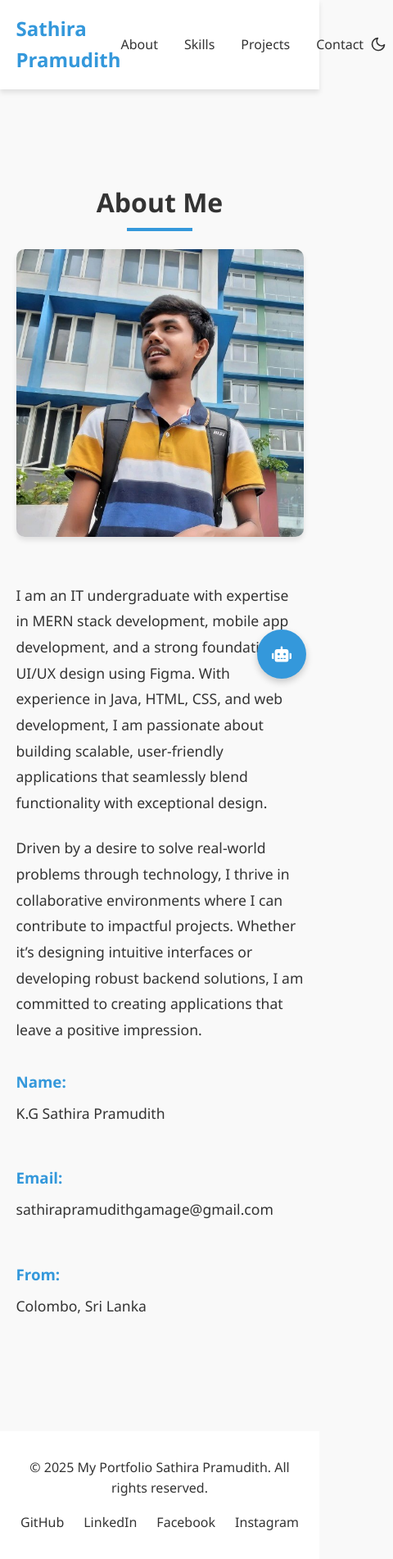
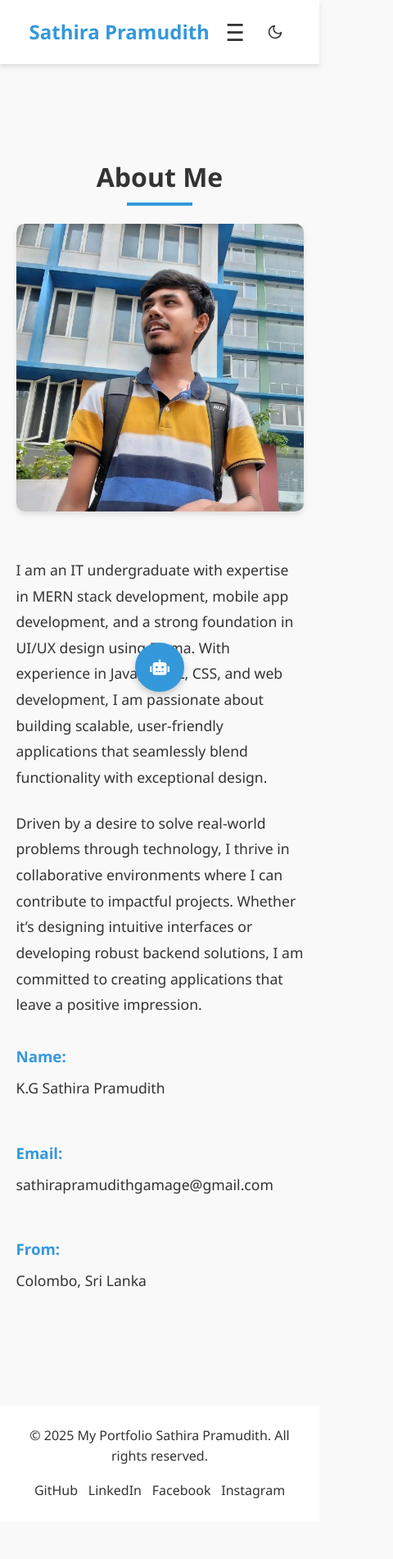
Before and after one commit to sathirapramudith123/portfolio, a React (Create React App) app in the folder portfolio/: page /about in a window 390 px wide. Shown: the whole page at 82% size, 480 px wide, since content can reach past the window. After the commit the page ends 1856 px from the top, so only its background shows below. Built offline with nearby package versions, Linux system fonts and the light colour scheme.

Commit message:
responsive a site

```diff
--- a/portfolio/src/components/chatbot/Chatbot.css
+++ b/portfolio/src/components/chatbot/Chatbot.css
@@ -1,4 +1,4 @@
-/* src/components/chatbot/Chatbot.css */
+
 .chatbot-container {
   position: fixed;
   bottom: 2rem;
@@ -19,6 +19,8 @@
   cursor: pointer;
   box-shadow: 0 4px 8px rgba(0, 0, 0, 0.2);
   transition: all 0.3s ease;
+  min-width: 48px;
+  min-height: 48px;
 }
 
 .chatbot-toggle:hover {
@@ -61,6 +63,7 @@
   display: flex;
   flex-direction: column;
   gap: 0.8rem;
+  max-height: calc(100vh - 200px);
 }
 
 .message {
@@ -68,6 +71,8 @@
   padding: 0.8rem 1rem;
   border-radius: 18px;
   line-height: 1.4;
+  word-wrap: break-word;
+  word-break: break-word;
 }
 
 .message.user {
@@ -111,12 +116,15 @@
   align-items: center;
   justify-content: center;
   cursor: pointer;
+  min-width: 48px;
+  min-height: 48px;
 }
 
 .send-btn:hover {
   background-color: var(--secondary-color);
 }
 
+/* Tablet adjustments */
 @media (max-width: 768px) {
   .chatbot-container {
     bottom: 1rem;
@@ -128,3 +136,28 @@
     height: 400px;
   }
 }
+
+/* Mobile phone adjustments */
+@media (max-width: 480px) {
+  .chatbot-container {
+    bottom: 0;
+    right: 0;
+    width: 100%;
+    display: flex;
+    justify-content: center;
+  }
+
+  .chatbot-window {
+    width: 95vw;
+    height: 90vh;
+    border-radius: 0;
+  }
+
+  .chatbot-input input {
+    font-size: 0.95rem;
+  }
+
+  .chatbot-messages {
+    padding: 0.8rem;
+  }
+}
--- a/portfolio/src/components/common/Footer.css
+++ b/portfolio/src/components/common/Footer.css
@@ -7,21 +7,56 @@
 .footer .container {
   display: flex;
   flex-direction: column;
+  align-items: center;
   gap: 1rem;
+  padding: 0 1rem;
 }
 
 .social-links {
   display: flex;
   justify-content: center;
+  flex-wrap: wrap;
   gap: 1.5rem;
 }
 
 .social-links a {
   color: var(--text-color);
   text-decoration: none;
+  font-size: 1.2rem;
   transition: color 0.3s;
 }
 
 .social-links a:hover {
   color: var(--primary-color);
 }
+
+/* Tablet and below */
+@media (max-width: 768px) {
+  .footer {
+    padding: 1.5rem 0;
+  }
+
+  .social-links {
+    gap: 1rem;
+    flex-wrap: wrap;
+  }
+
+  .social-links a {
+    font-size: 1.1rem;
+  }
+}
+
+/* Mobile-specific adjustments */
+@media (max-width: 480px) {
+  .footer .container {
+    padding: 0 0.5rem;
+  }
+
+  .social-links {
+    gap: 0.8rem;
+  }
+
+  .social-links a {
+    font-size: 1rem;
+  }
+}
--- a/portfolio/src/components/common/Header.css
+++ b/portfolio/src/components/common/Header.css
@@ -11,6 +11,7 @@
   display: flex;
   justify-content: space-between;
   align-items: center;
+  padding: 0 1rem;
 }
 
 .logo {
@@ -36,3 +37,43 @@
 .nav a:hover {
   color: var(--primary-color);
 }
+
+.menu-toggle {
+  display: none;
+  font-size: 1.8rem;
+  cursor: pointer;
+  color: var(--text-color);
+}
+
+/* Tablet & Mobile */
+@media (max-width: 768px) {
+  .menu-toggle {
+    display: block;
+  }
+
+  .nav {
+    position: absolute;
+    top: 100%;
+    right: 0;
+    background-color: var(--card-bg);
+    width: 200px;
+    padding: 1rem;
+    box-shadow: var(--shadow);
+    border-radius: 0 0 8px 8px;
+    display: none;
+    flex-direction: column;
+  }
+
+  .nav.open {
+    display: flex;
+  }
+
+  .nav ul {
+    flex-direction: column;
+    gap: 1rem;
+  }
+
+  .nav a {
+    font-size: 1rem;
+  }
+}
--- a/portfolio/src/components/common/Header.jsx
+++ b/portfolio/src/components/common/Header.jsx
@@ -1,10 +1,14 @@
 import { Link } from 'react-router-dom';
 import { useTheme } from '../../context/ThemeContext';
+import { useState } from 'react';
 import ThemeToggle from './ThemeToggle';
 import './Header.css';
 
 const Header = () => {
   const { theme } = useTheme();
+  const [isMenuOpen, setIsMenuOpen] = useState(false);
+
+  const toggleMenu = () => setIsMenuOpen(!isMenuOpen);
 
   return (
     <header className={`header ${theme}`}>
@@ -12,14 +16,20 @@ const Header = () => {
         <Link to="/" className="logo">
           Sathira Pramudith
         </Link>
-        <nav className="nav">
+
+        <div className="menu-toggle" onClick={toggleMenu}>
+          &#9776;
+        </div>
+
+        <nav className={`nav ${isMenuOpen ? 'open' : ''}`}>
           <ul>
-            <li><Link to="/about">About</Link></li>
-            <li><Link to="/skills">Skills</Link></li>
-            <li><Link to="/projects">Projects</Link></li>
-            <li><Link to="/contact">Contact</Link></li>
+            <li><Link to="/about" onClick={() => setIsMenuOpen(false)}>About</Link></li>
+            <li><Link to="/skills" onClick={() => setIsMenuOpen(false)}>Skills</Link></li>
+            <li><Link to="/projects" onClick={() => setIsMenuOpen(false)}>Projects</Link></li>
+            <li><Link to="/contact" onClick={() => setIsMenuOpen(false)}>Contact</Link></li>
           </ul>
         </nav>
+
         <ThemeToggle />
       </div>
     </header>
```
